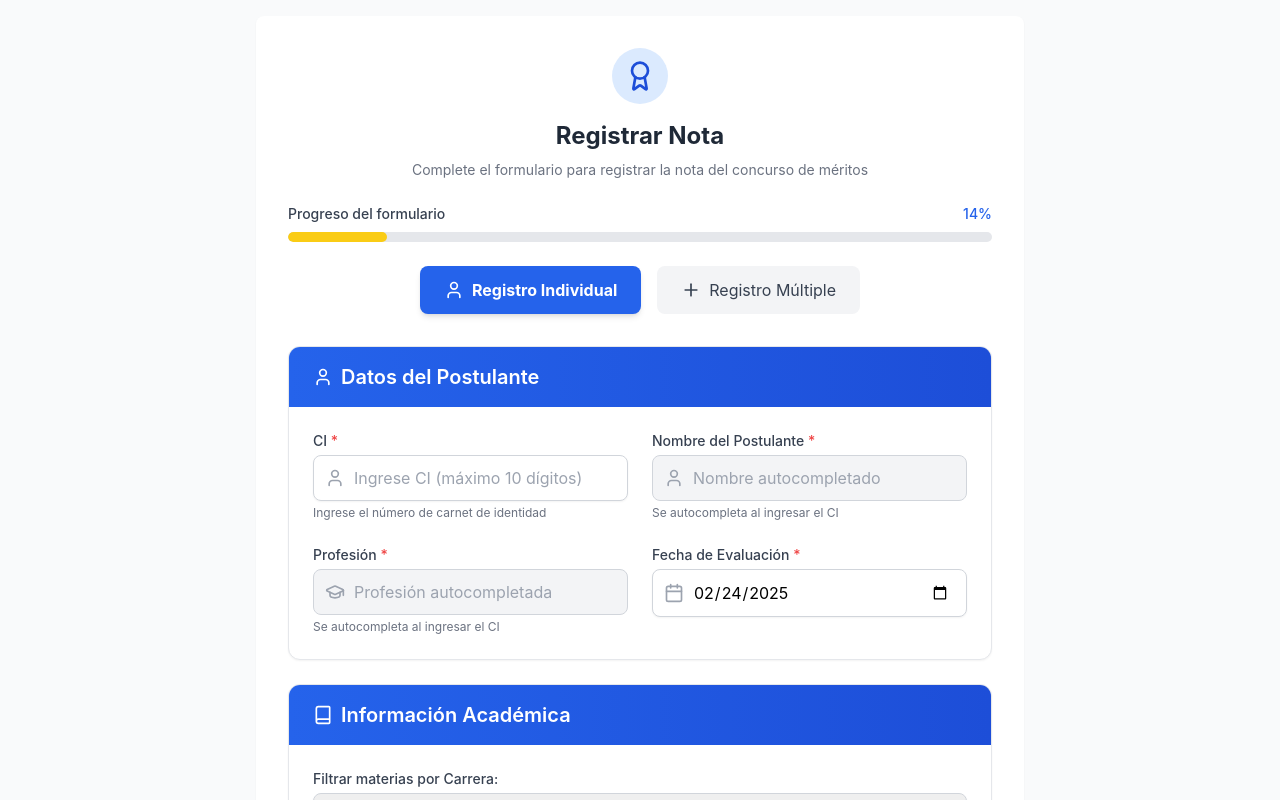
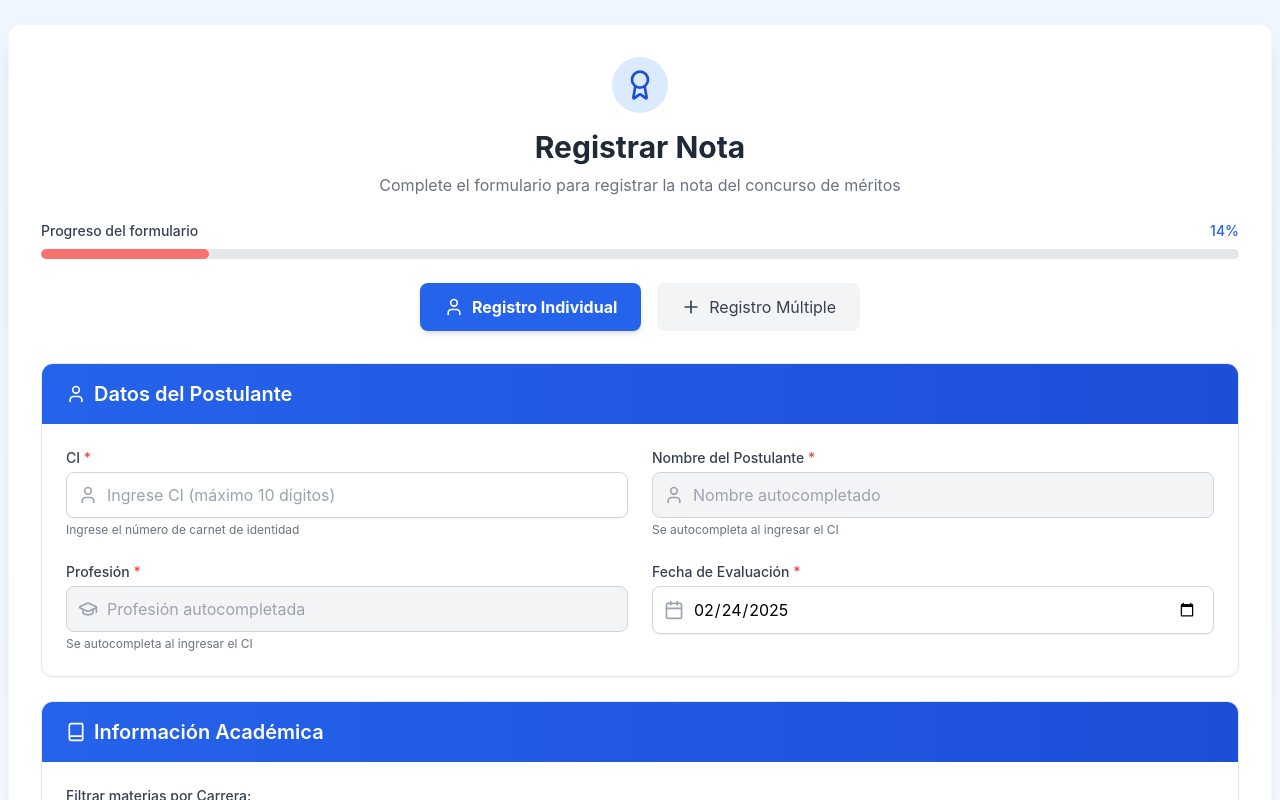
Before and after one commit to HaroldSup/ReactFront, a React (Create React App) app: page /registrodemeritos in a window 1280 px wide. Shown: the top 800 px of the page. Built offline with nearby package versions, Linux system fonts and the light colour scheme.

Commit message:
Ultimofrontendrealizaditoo

```diff
--- a/src/componentes/Registrodemeritos.js
+++ b/src/componentes/Registrodemeritos.js
@@ -655,19 +655,22 @@ function RegistroDeMeritos({ merito, onMeritoRegistered, onCancel }) {
   }
 
   return (
-    <div className="min-h-screen bg-gray-50 py-4 px-4 sm:px-6 lg:px-8">
-      <div className="max-w-3xl mx-auto">
-        <div className="bg-white rounded-lg shadow-sm p-6 sm:p-8">
+    <div className="min-h-screen bg-gradient-to-b from-blue-50 to-white py-4 px-2 sm:py-6">
+      <div className="w-full mx-auto">
+        <div className="w-full bg-white p-4 sm:p-6 md:p-8 rounded-xl shadow-xl border border-gray-100">
           {/* Encabezado */}
           <div className="text-center mb-6">
             <div className="inline-flex items-center justify-center p-3 bg-blue-100 rounded-full mb-4">
               <Award className="h-8 w-8 text-blue-700" />
             </div>
-            <h2 className="text-2xl font-bold text-gray-800">{merito ? "Editar Nota" : "Registrar Nota"}</h2>
-            <p className="text-gray-500 mt-2 text-sm">
+            <h2 className="text-2xl sm:text-3xl font-bold text-gray-800">
+              {merito ? "Editar Nota" : "Registrar Nota"}
+            </h2>
+            <p className="text-gray-500 mt-2 text-sm sm:text-base">
               Complete el formulario para {merito ? "actualizar" : "registrar"} la nota del concurso de méritos
             </p>
           </div>
+
           {/* Indicador de Progreso */}
           <div className="mb-6">
             <div className="flex justify-between items-center mb-2">
@@ -676,9 +679,11 @@ function RegistroDeMeritos({ merito, onMeritoRegistered, onCancel }) {
             </div>
             <div className="w-full bg-gray-200 rounded-full h-2.5 overflow-hidden">
               <div
-                className="h-2.5 rounded-full transition-all duration-500 ease-out bg-yellow-400"
+                className="h-2.5 rounded-full transition-all duration-500 ease-out"
                 style={{
                   width: `${progressPercentage}%`,
+                  backgroundColor:
+                    progressPercentage < 30 ? "#f87171" : progressPercentage < 70 ? "#fbbf24" : "#34d399",
                 }}
               ></div>
             </div>
```
